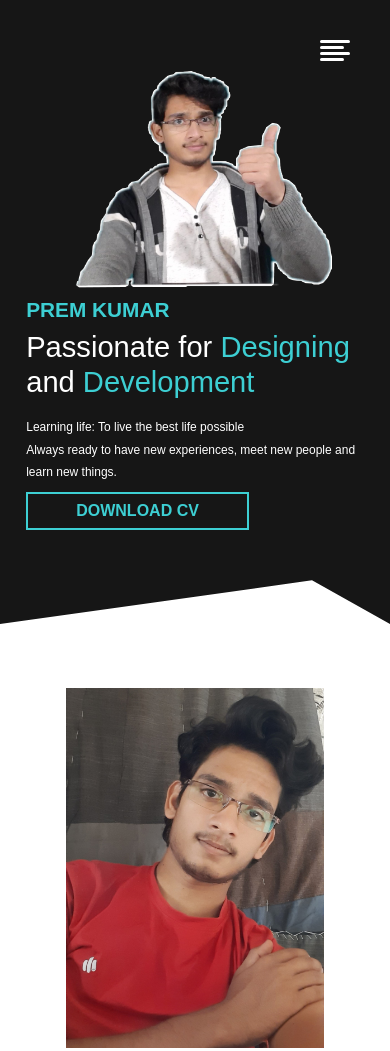
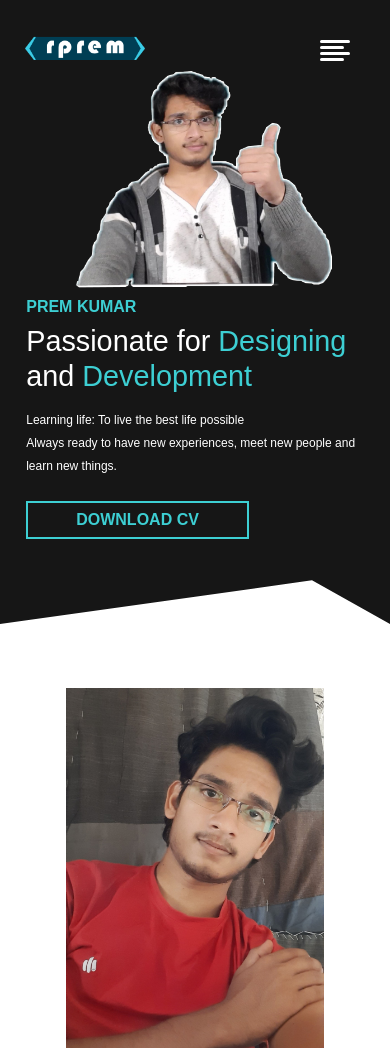
Before and after one commit to rpremOfficial/Portfolio, a plain HTML site: page index.html in a window 390 px wide. Shown: the top 1051 px of the page. Drawn offline with nearby package versions, Linux system fonts and the light colour scheme.

Commit message:
added logo in mobile and tablet view

```diff
--- a/css/style.css
+++ b/css/style.css
@@ -27,6 +27,9 @@ header{
     .hamberger {
     display: none;
 }
+    .mobile-logo{
+        display: none;
+    }
 }
 .container{
     max-width:1152px;
@@ -507,6 +510,14 @@ footer .copyright{
     font-size: 2rem;
 
 }
+.mobile-logo img{
+    position: absolute;
+    top: 32px;
+    left: 25px;
+    z-index: 11;
+    width: 120px;
+    display: block;
+}
 
 @media (max-width:1130px){
     header #main-nav{
@@ -568,15 +579,14 @@ footer .copyright{
         padding:0 1rem;
     }
     .hero .right h1{
-        font-size: 1.82rem;
+        font-size: 1.8rem;
     }
     .hero .right h6{
-        font-size: 1.3rem;
+        font-size: 1rem;
     }
     .hero .right p{
         font-size: 0.75rem;
         margin-top: -1rem;
-        margin-bottom: 1rem;
     }
     header{
         clip-path: polygon(0 0, 100% 0, 100% 100%, 80% 93%, 0 100%);
--- a/index.html
+++ b/index.html
@@ -15,7 +15,9 @@
 
 <body>
     <div class="site-main-wrapper">
-
+    <div class="mobile-logo">
+        <img src="./img/logo rprem png.png">
+    </div>
         <button class="hamberger">
             <img src="./img/hamberger.svg" alt="">
         </button>
```
